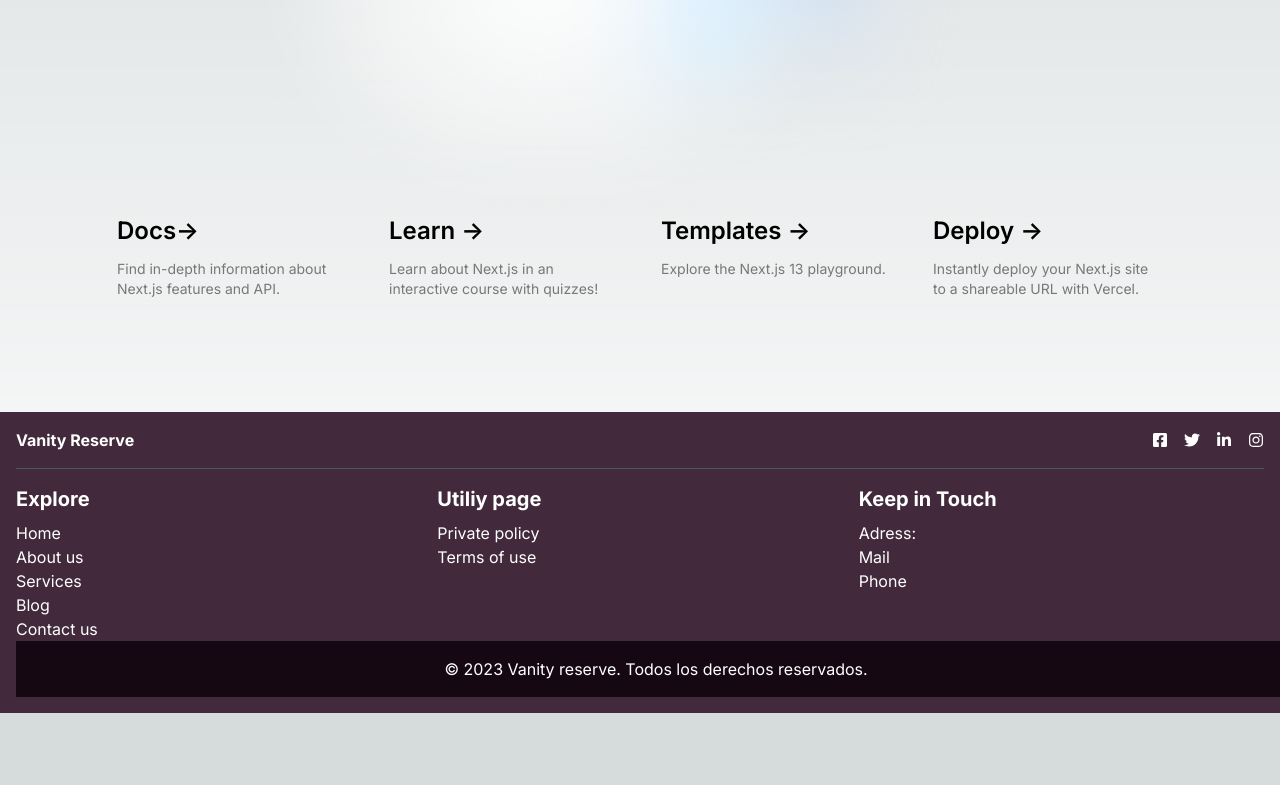
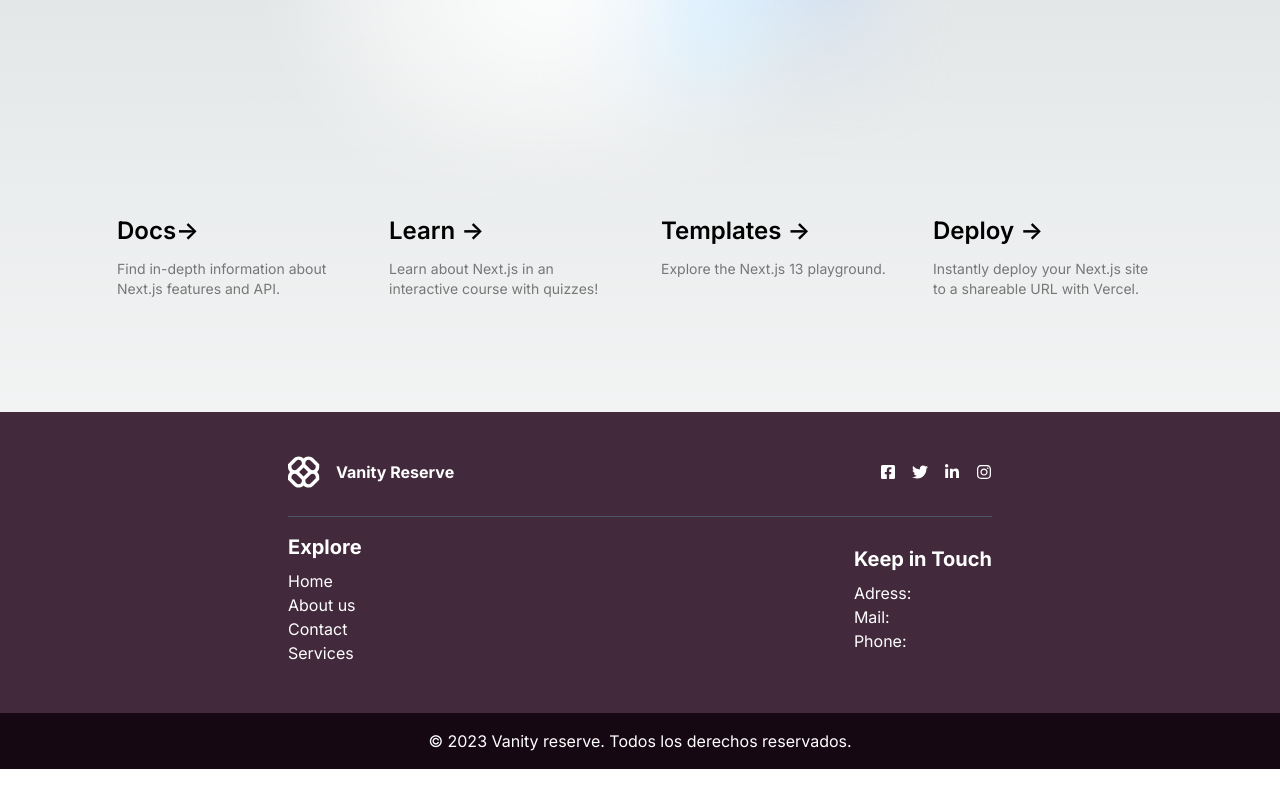
Before and after one commit to No-Country/c12-18-m-python, a Next.js app in the folder frontend/: page /services in a window 1280 px wide. Shown: the part 412-1197 px from the top of the page. Before the commit the page ends 1125 px from the top, so only its background shows below. Built offline with nearby package versions, Linux system fonts and the light colour scheme.

Commit message:
Se agrego el logo, se elimino la columna utiliti pages, y se modificaron algunos estilos

```diff
--- a/frontend/src/app/components/Footer.jsx
+++ b/frontend/src/app/components/Footer.jsx
@@ -1,14 +1,21 @@
 import Link from "next/link";
-
+import Image from "next/image";
 import { FaLinkedinIn, FaFacebookSquare, FaTwitter, FaInstagram } from "react-icons/fa";
+const links = [
+  { text: "Home", href: "/" },
+  { text: "About us", href: "/about" },
+  { text: "Contact", href: "/contact" },
+  { text: "Services", href: "/services" },
+];
 
 export default function Footer() {
   return (
-    <footer className="bg-[#422A3C] text-white p-4">
-      <div className="container mx-auto flex flex-col md:flex-row items-center justify-between">
+    <footer className="bg-[#422A3C] text-white ">
+      <div className=" p-8 px-72 flex flex-col justify-between ">
+        <div className="container mx-auto flex flex-col md:flex-row items-center justify-between ">
           <div className="flex items-center mb-4 md:mb-0">
-          {/* <img class="h-8 w-8 mr-2" src="logo.png" alt="Logo de la empresa"> */}
-          <span class="font-bold">Vanity Reserve</span>
+            <Image className="h-8 w-8" src="/LogoVanity2.svg" alt="Logo" width={100} height={24} priority />
+            <span class="font-bold p-4"> Vanity Reserve</span>
           </div>
           <div className=" flex  mb-4 md:mb-0">
             <ul className=" flex flex-row  space-x-4 mb-4 md:mb-0">
@@ -27,45 +34,34 @@ export default function Footer() {
             </ul>
           </div>
         </div>
-      <hr className="border-gray-600 my-4" />
-      <div className="container mx-auto grid grid-cols-1 md:grid-cols-3 gap-4">
-        <div>
+        <hr className="border-gray-600 my-4 flex" />
+        <div className="container mx-auto flex flex-col md:flex-row items-center justify-between ">
+          <div className="justify-between">
             <h4 className="text-xl font-bold mb-2">Explore</h4>
+            <div className="hidden md:block">
+              <div className="">
                 <ul>
-            <li>
-              <Link href="/about">{"Home"}</Link>
+                  {links.map((link) => (
+                    <li key={link.href}>
+                      <Link href={link.href}>{link.text}</Link>
                     </li>
-            <li>
-              <Link href="/about">{"About us"}</Link>
-            </li>
-            <li>
-              <Link href="/services">{"Services"}</Link>
-            </li>
-            <li>
-              <Link href="/services">{"Blog"}</Link>
-            </li>
-            <li>
-              <Link href="/contact">{"Contact us"}</Link>
-            </li>
+                  ))}
                 </ul>
               </div>
-        <div>
-          <h4 className="text-xl font-bold mb-2">Utiliy page</h4>
-          <ul>
-            <li>Private policy</li>
-            <li>Terms of use</li>
-          </ul>
             </div>
-        <div>
+          </div>
+
+          <div className="justify-between">
             <h4 className="text-xl font-bold mb-2">Keep in Touch</h4>
             <ul>
               <li>Adress: </li>
-            <li>Mail</li>
-            <li>Phone</li>
+              <li>Mail: </li>
+              <li>Phone: </li>
             </ul>
           </div>
         </div>
-      <div className="container m-0 w-screen mx-auto flex justify-center bg-[#160813] text-white p-4">
+      </div>
+      <div className=" m-4 w-screen mx-auto flex justify-center bg-[#160813] text-white p-4">
         <p className="text-center">© 2023 Vanity reserve. Todos los derechos reservados.</p>
       </div>
     </footer>
```
Also changed, not shown: frontend/public/LogoVanity2.svg (added). Lines whose indentation alone changed are shown as unchanged.
